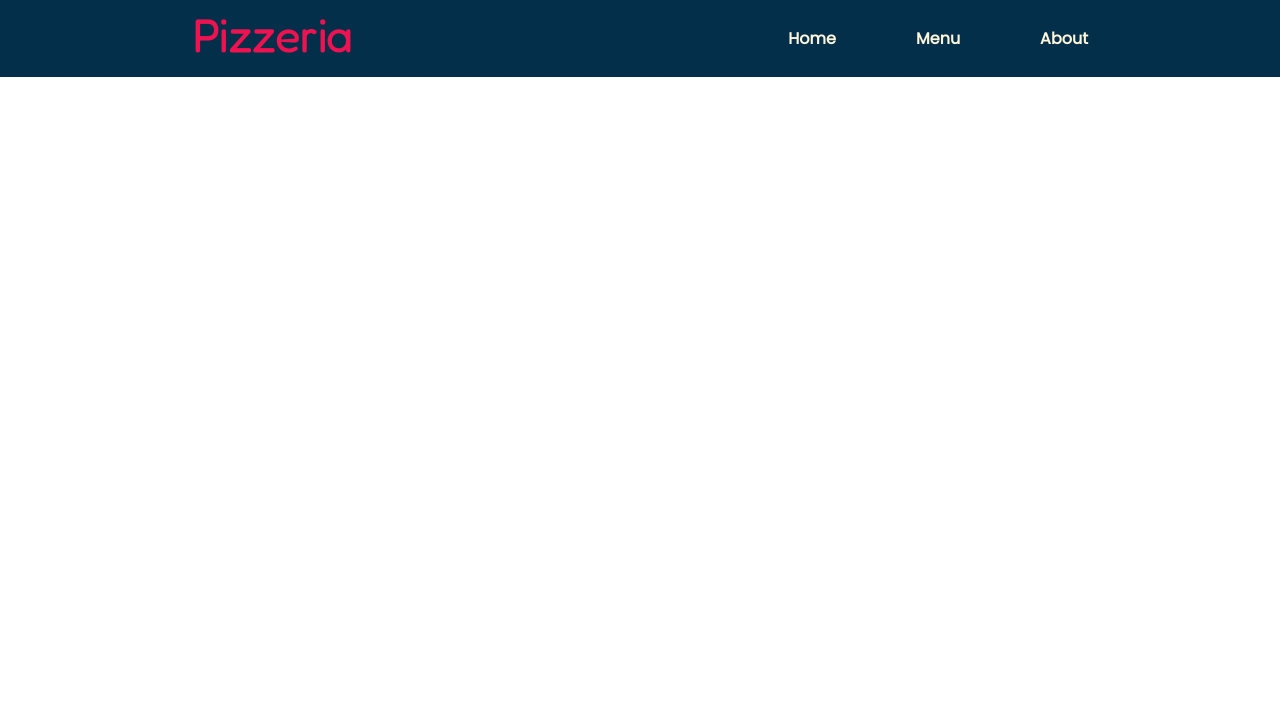
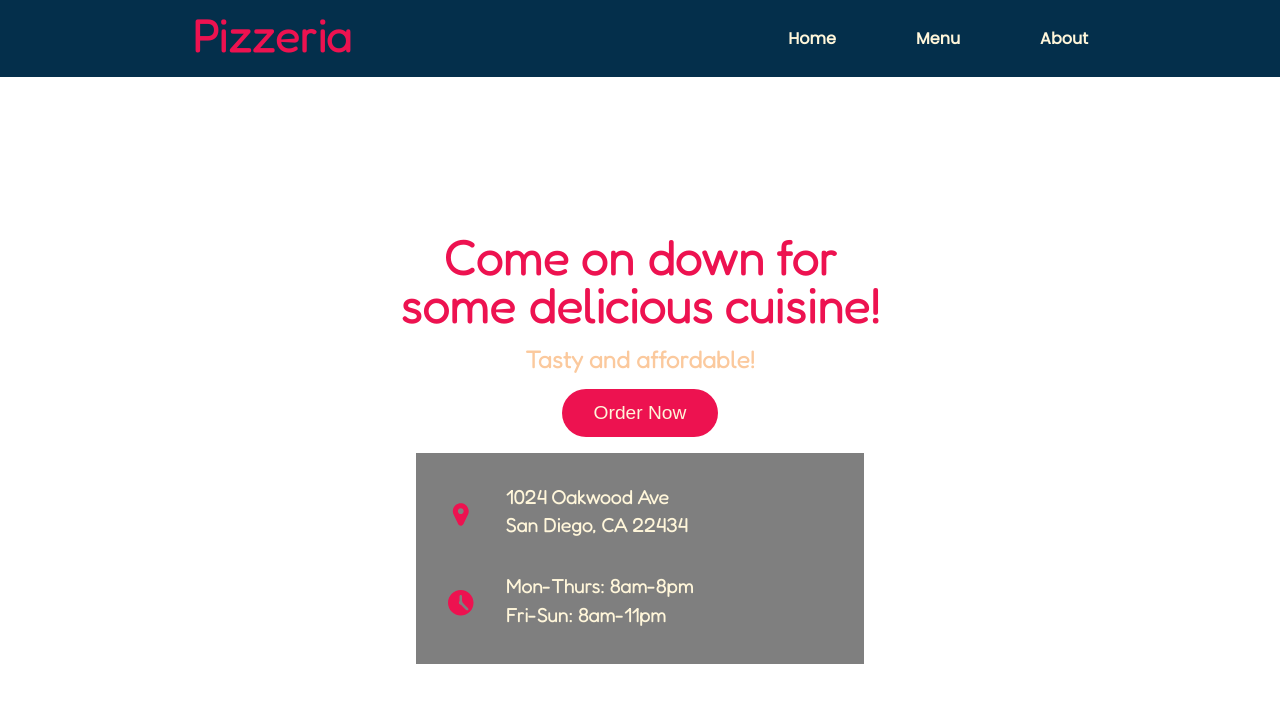
Before and after one commit to ahmadnourallah/restaurant-page, a website built with webpack: page src/template.html in a window 1280 px wide. Built offline with nearby package versions, Linux system fonts and the light colour scheme; files whose address does not match are found by name.

Commit message:
Style home

```diff
--- a/src/styles.css
+++ b/src/styles.css
@@ -39,7 +39,9 @@
 
 button {
     border: 0;
+    cursor: pointer;
 }
+
 
 a {
     text-decoration: none;
@@ -81,3 +83,62 @@ header .nav li {
 header .nav li:hover {
     color: var(--pink);
 }
+
+#content .home {
+    padding: 10rem 0 2rem 0;
+    display: flex;
+    flex-direction: column;
+    gap: 1rem;
+    text-align: center;
+    align-items: center;
+    font-family: var(--fredoka);
+    background-image: url("assets/wallpaper.jpg");
+    background-repeat: no-repeat;
+    background-size: cover;
+    background-position: center;
+    background-attachment: fixed;
+}
+
+#content .home h1 {
+    color: var(--pink);
+    font-weight: 900;
+    font-size: 3rem;
+}
+
+#content .home .sub-heading {
+    font-weight: 900;
+    font-size: 1.5rem;
+    color: var(--orange);
+}
+
+#content .home button {
+    background-color: var(--pink);
+    font-size: 1.2rem;
+    color: var(--pale-yellow);
+    padding: .8rem 2rem;
+    border-radius: 50px;
+}
+
+#content .home svg {
+    color: var(--pink);
+}
+
+#content .home .details {
+    line-height: 1.5;
+    color: var(--pale-yellow);
+    width: 35%;
+    font-weight: 600;
+    font-size: 1.2rem;
+    display: flex;
+    flex-direction: column;
+    text-align: left;
+    gap: 2rem;
+    background-color: rgb(0, 0, 0, 0.5);
+    padding: 2rem;
+}
+
+#content .home .details > div {
+    display: flex;
+    align-items: center;
+    gap: 2rem;
+}
--- a/src/template.html
+++ b/src/template.html
@@ -17,6 +17,27 @@
         </nav>
     </header>
 
-    <div id="content"></div>
+    <div id="content">
+        <div class="home">
+            <h1>Come on down for <br> some delicious cuisine!</h1>
+            <p class="sub-heading">Tasty and affordable!</p>
+
+            <button class="order-btn">Order Now</button>
+
+            <div class="details">
+                <div class="location">
+                    <svg class="fi-padding" role="img" xmlns="http://www.w3.org/2000/svg" width="1000mm" height="1000mm" viewBox="0 0 1000 1000" style="width:1.33em; height:1.33em;vertical-align: middle;"><path id="path" fill="currentColor" d=" M 500 88C 564 88 628 108 680 144C 794 222 843 379 794 507C 744 612 693 716 643 821C 617 870 601 930 548 957C 494 988 426 956 398 904C 340 788 285 670 228 553C 187 480 176 390 201 309C 237 182 362 88 494 88C 496 88 498 88 500 88C 500 88 500 88 500 88M 387 400C 387 462 438 512 500 512C 562 512 613 462 613 400C 613 338 562 287 500 287C 438 287 387 338 387 400C 387 400 387 400 387 400" transform=""></path></svg>
+                    <p>1024 Oakwood Ave<br>San Diego, CA 22434</p>
+                </div>
+
+                <div class="time">
+                    <svg class="fi-padding" role="img" xmlns="http://www.w3.org/2000/svg" width="1000mm" height="1000mm" viewBox="0 0 1000 1000" style="width:1.33em; height:1.33em;vertical-align: middle;"><path id="path" fill="currentColor" d="M 500 0C 224 0 0 224 0 500C 0 776 224 1000 500 1000C 776 1000 1000 776 1000 500C 1000 224 776 0 500 0C 500 0 500 0 500 0 M 550 250C 550 250 550 445 550 445C 565 458 575 478 575 500C 575 541 541 575 500 575C 499 575 497 575 496 575C 496 575 285 785 285 785C 266 805 234 806 214 786C 194 766 195 734 215 715C 215 715 425 504 425 504C 425 503 425 501 425 500C 425 478 435 458 450 445C 450 445 450 250 450 250C 450 222 472 200 499 199C 527 199 550 222 550 250C 550 250 550 250 550 250" transform="translate(1000,0) scale(-1,1) "></path></svg>
+                    <p>
+                        <span>Mon-Thurs:</span> 8am-8pm<br><span>Fri-Sun:</span> 8am-11pm
+                    </p>
+                </div>
+            </div>
+        </div>
+    </div>
 </body>
 </html>
```
